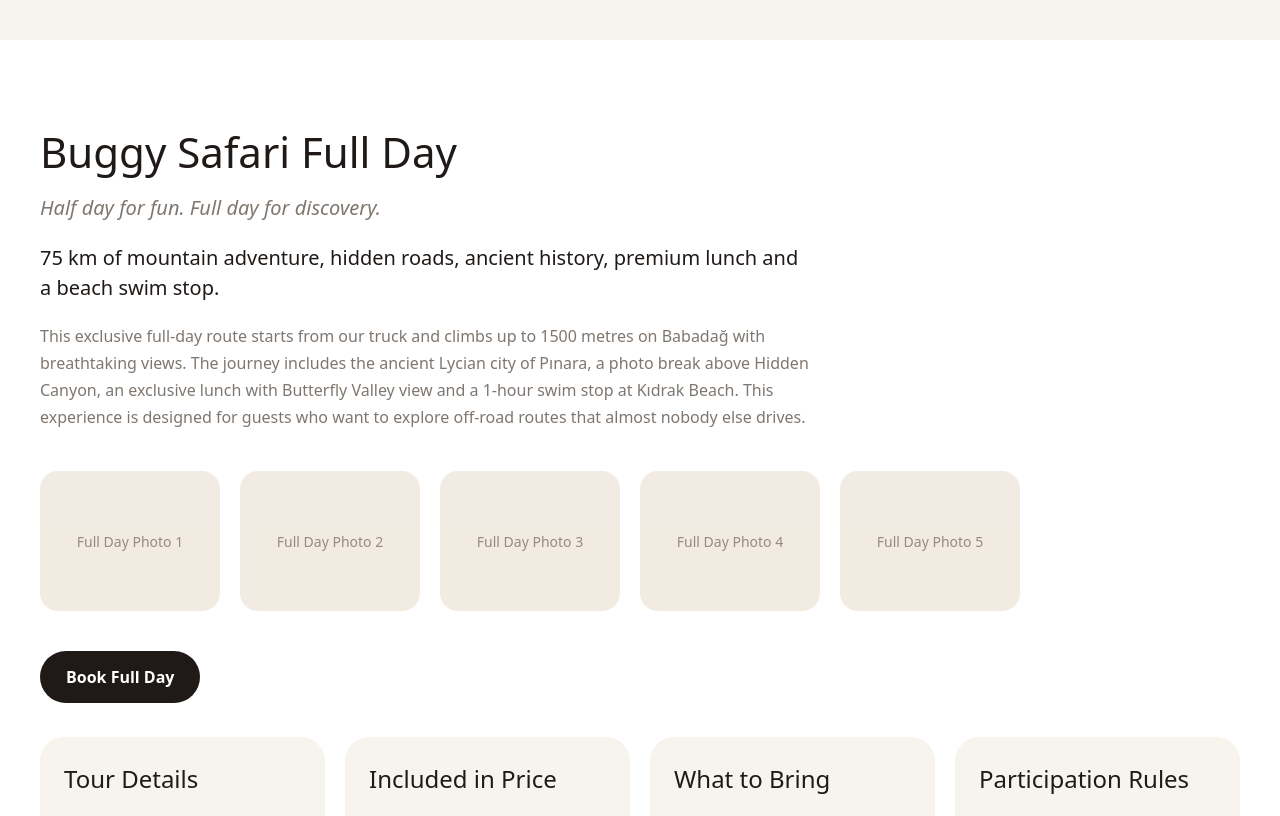
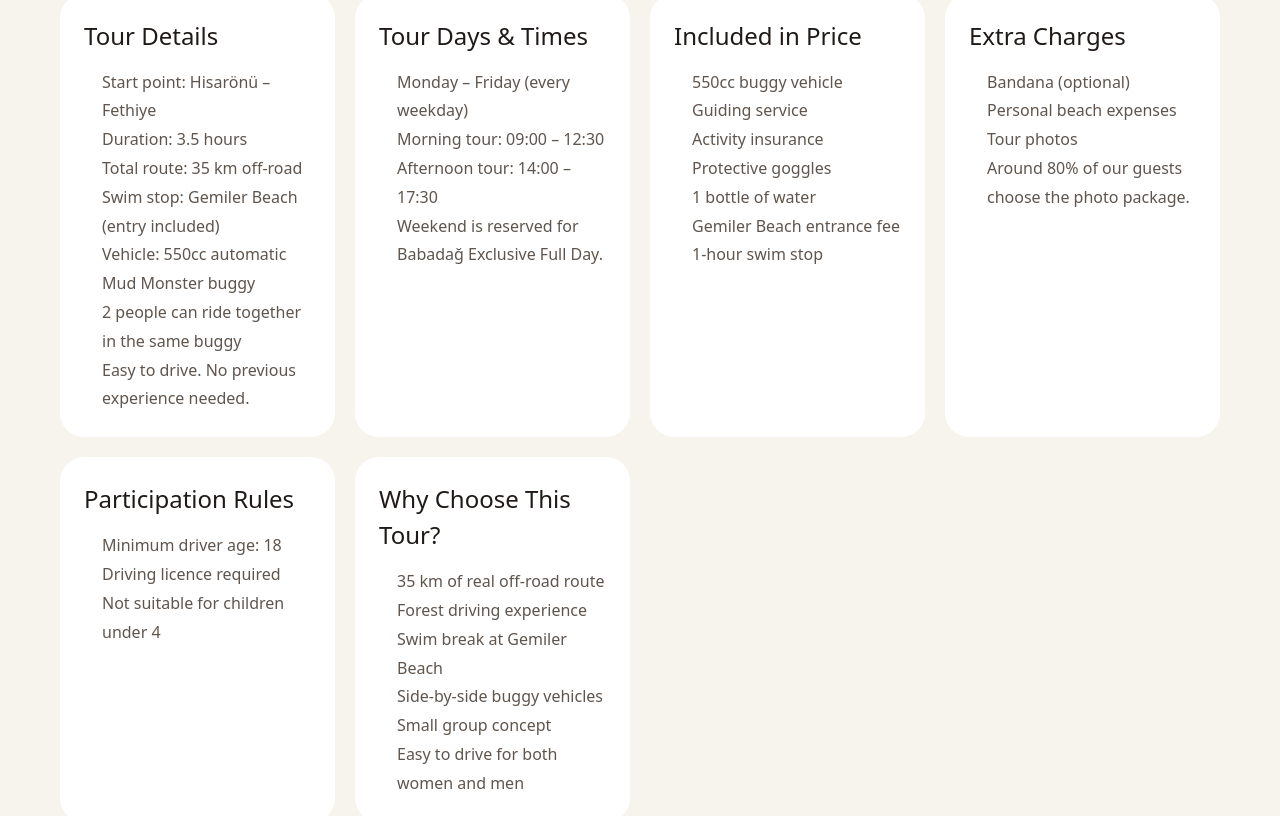
Before and after one commit to comendrive-a11y/comendrive-a11y, a Next.js app: page / in a window 1280 px wide. Shown: the part 1504-2320 px from the top of the page. Built offline with nearby package versions, Linux system fonts and the light colour scheme.

Commit message:
Update page.tsx

```diff
--- a/app/page.tsx
+++ b/app/page.tsx
@@ -590,6 +590,129 @@ halfDayWhy6:
   >
     {t.bookHalf}
   </a>
+        <div
+  style={{
+    display: "grid",
+    gridTemplateColumns: "repeat(auto-fit, minmax(260px, 1fr))",
+    gap: "20px",
+    marginTop: "34px",
+  }}
+>
+  <div
+    style={{
+      background: "#ffffff",
+      borderRadius: "24px",
+      padding: "24px",
+    }}
+  >
+    <h3 style={{ marginTop: 0, marginBottom: "14px", fontSize: "24px" }}>
+      {t.halfDayDetailsTitle}
+    </h3>
+    <ul style={{ margin: 0, paddingLeft: "18px", lineHeight: 1.8, color: "#5f554d" }}>
+      <li>{t.halfDayLocation}</li>
+      <li>{t.halfDayDuration}</li>
+      <li>{t.halfDayDistance}</li>
+      <li>{t.halfDaySwim}</li>
+      <li>{t.halfDayVehicle}</li>
+      <li>{t.halfDaySeats}</li>
+      <li>{t.halfDayEasy}</li>
+    </ul>
+  </div>
+
+  <div
+    style={{
+      background: "#ffffff",
+      borderRadius: "24px",
+      padding: "24px",
+    }}
+  >
+    <h3 style={{ marginTop: 0, marginBottom: "14px", fontSize: "24px" }}>
+      {t.halfDayDaysTitle}
+    </h3>
+    <ul style={{ margin: 0, paddingLeft: "18px", lineHeight: 1.8, color: "#5f554d" }}>
+      <li>{t.halfDaySchedule1}</li>
+      <li>{t.halfDaySchedule2}</li>
+      <li>{t.halfDaySchedule3}</li>
+      <li>{t.halfDaySchedule4}</li>
+    </ul>
+  </div>
+
+  <div
+    style={{
+      background: "#ffffff",
+      borderRadius: "24px",
+      padding: "24px",
+    }}
+  >
+    <h3 style={{ marginTop: 0, marginBottom: "14px", fontSize: "24px" }}>
+      {t.halfDayIncludedTitle}
+    </h3>
+    <ul style={{ margin: 0, paddingLeft: "18px", lineHeight: 1.8, color: "#5f554d" }}>
+      <li>{t.halfDayInc1}</li>
+      <li>{t.halfDayInc2}</li>
+      <li>{t.halfDayInc3}</li>
+      <li>{t.halfDayInc4}</li>
+      <li>{t.halfDayInc5}</li>
+      <li>{t.halfDayInc6}</li>
+      <li>{t.halfDayInc7}</li>
+    </ul>
+  </div>
+
+  <div
+    style={{
+      background: "#ffffff",
+      borderRadius: "24px",
+      padding: "24px",
+    }}
+  >
+    <h3 style={{ marginTop: 0, marginBottom: "14px", fontSize: "24px" }}>
+      {t.halfDayExtraTitle}
+    </h3>
+    <ul style={{ margin: 0, paddingLeft: "18px", lineHeight: 1.8, color: "#5f554d" }}>
+      <li>{t.halfDayEx1}</li>
+      <li>{t.halfDayEx2}</li>
+      <li>{t.halfDayEx3}</li>
+      <li>{t.halfDayEx4}</li>
+    </ul>
+  </div>
+
+  <div
+    style={{
+      background: "#ffffff",
+      borderRadius: "24px",
+      padding: "24px",
+    }}
+  >
+    <h3 style={{ marginTop: 0, marginBottom: "14px", fontSize: "24px" }}>
+      {t.halfDayRulesTitle}
+    </h3>
+    <ul style={{ margin: 0, paddingLeft: "18px", lineHeight: 1.8, color: "#5f554d" }}>
+      <li>{t.halfDayRule1}</li>
+      <li>{t.halfDayRule2}</li>
+      <li>{t.halfDayRule3}</li>
+    </ul>
+  </div>
+
+  <div
+    style={{
+      background: "#ffffff",
+      borderRadius: "24px",
+      padding: "24px",
+    }}
+  >
+    <h3 style={{ marginTop: 0, marginBottom: "14px", fontSize: "24px" }}>
+      {t.halfDayWhyTitle}
+    </h3>
+    <ul style={{ margin: 0, paddingLeft: "18px", lineHeight: 1.8, color: "#5f554d" }}>
+      <li>{t.halfDayWhy1}</li>
+      <li>{t.halfDayWhy2}</li>
+      <li>{t.halfDayWhy3}</li>
+      <li>{t.halfDayWhy4}</li>
+      <li>{t.halfDayWhy5}</li>
+      <li>{t.halfDayWhy6}</li>
+    </ul>
+  </div>
+</div>
 </section>
  <section
   id="full-day"
```
